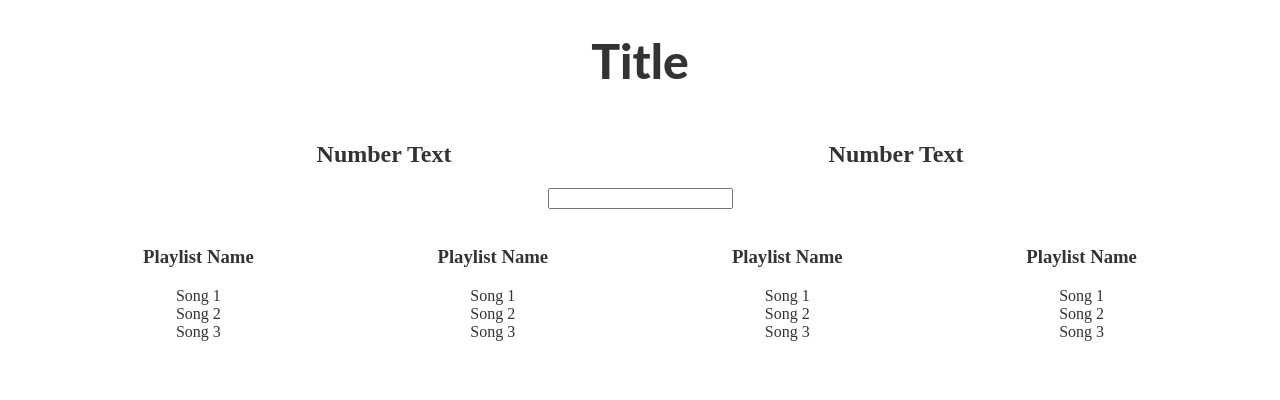
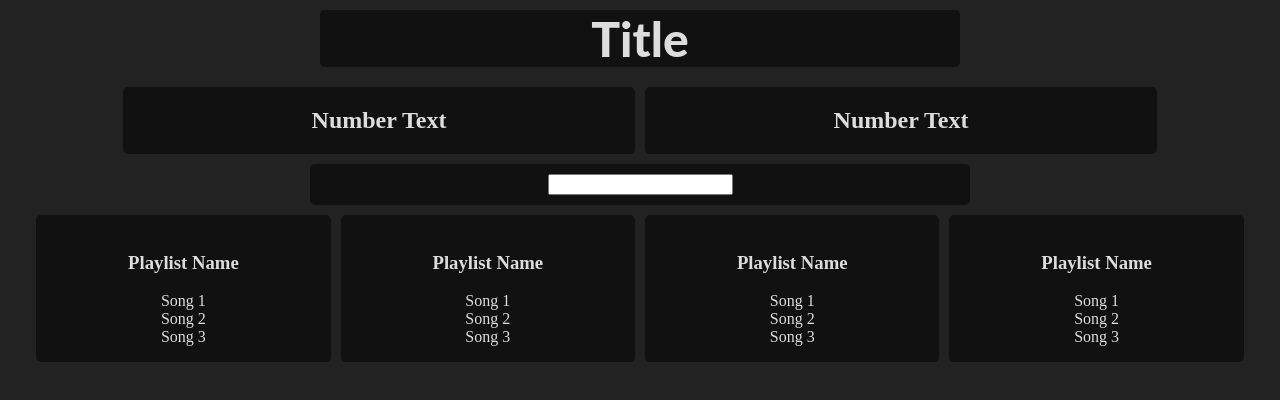
Before and after one commit to JayWelborn/devtips-react, a React (Create React App) app: page / in a window 1280 px wide. Shown: the top 400 px of the page. Built offline with nearby package versions, Linux system fonts and the light colour scheme.

Commit message:
styled a bit, cleaned a bit, followed video #7

```diff
--- a/src/App.css
+++ b/src/App.css
@@ -1,30 +1,5 @@
 .App {
   text-align: center;
-}
-
-.App-logo {
-  animation: App-logo-spin infinite 20s linear;
-  height: 80px;
-}
-
-.App-header {
-  background-color: #222;
-  height: 150px;
-  padding: 20px;
-  color: white;
-}
-
-.App-title {
-  font-size: 1.5em;
-}
-
-.App-intro {
-  font-size: large;
-}
-
-@keyframes App-logo-spin {
-  from { transform: rotate(0deg); }
-  to { transform: rotate(360deg); }
 }
 
 h1 {
@@ -37,4 +12,5 @@ body {
   font-size: 1rem;
   font-family: 'lora';
   font-weight: 400;
+  background-color: #222;
 }
--- a/src/App.js
+++ b/src/App.js
@@ -1,13 +1,12 @@
 import React, { Component } from 'react';
-import logo from './logo.svg';
 import './App.css';
 
 
-let defaultTextColor = '#333'
-
 let defaultStyle = {
-  color: defaultTextColor,
-
+  color: '#ddd',
+  backgroundColor: '#111',
+  borderRadius: '5px',
+  margin: '10px 5px'
 }
 
 
@@ -25,7 +24,12 @@ class Aggregate extends Component {
 class Filter extends Component {
   render() {
     return (
-      <div>
+      <div style={{
+        ...defaultStyle,
+        maxWidth: '50%',
+        padding: '10px',
+        margin: '0px auto'
+      }}>
         <img src="" alt=""/>
         <input type="text"/>
       </div>
@@ -55,8 +59,13 @@ class App extends Component {
   render() {
     return (
       <div className="App">
-        <h1 style={defaultStyle}>Title</h1>
-
+        <h1 style={{
+          ...defaultStyle,
+          maxWidth: '50%',
+          margin: '10px auto',
+        }}>
+          Title
+        </h1>
         <Aggregate />
         <Aggregate />
         <Filter />
```
